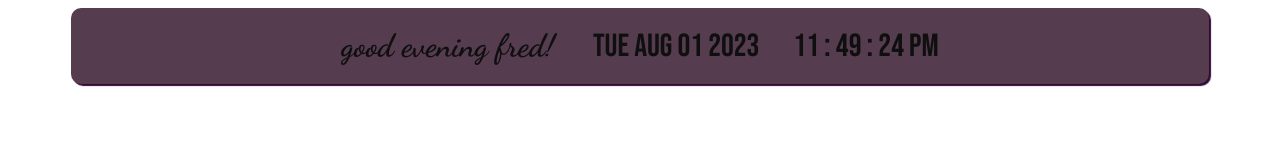
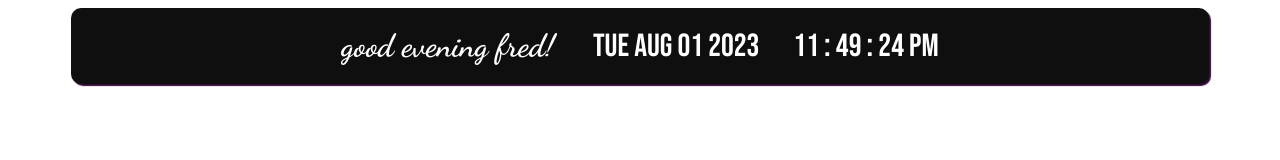
Before and after one commit to notfredxn/freddie-s-notion, a plain HTML site: page greetings.html in a window 1280 px wide. Drawn offline with Linux system fonts and the light colour scheme.

Commit message:
Update greetings.html

```diff
--- a/greetings.html
+++ b/greetings.html
@@ -40,9 +40,9 @@ h1 {
 .card {
     padding: 10px 25px 10px 25px;
     border-radius: 10px;
-    background: #553c4e;
+    background: #100f10;
     width: 85vw;
-    color: #100f10;
+    color: #fff;
     display: inline-block;
     box-shadow: 2px 2px 1px 0px #330835;
 }
```
